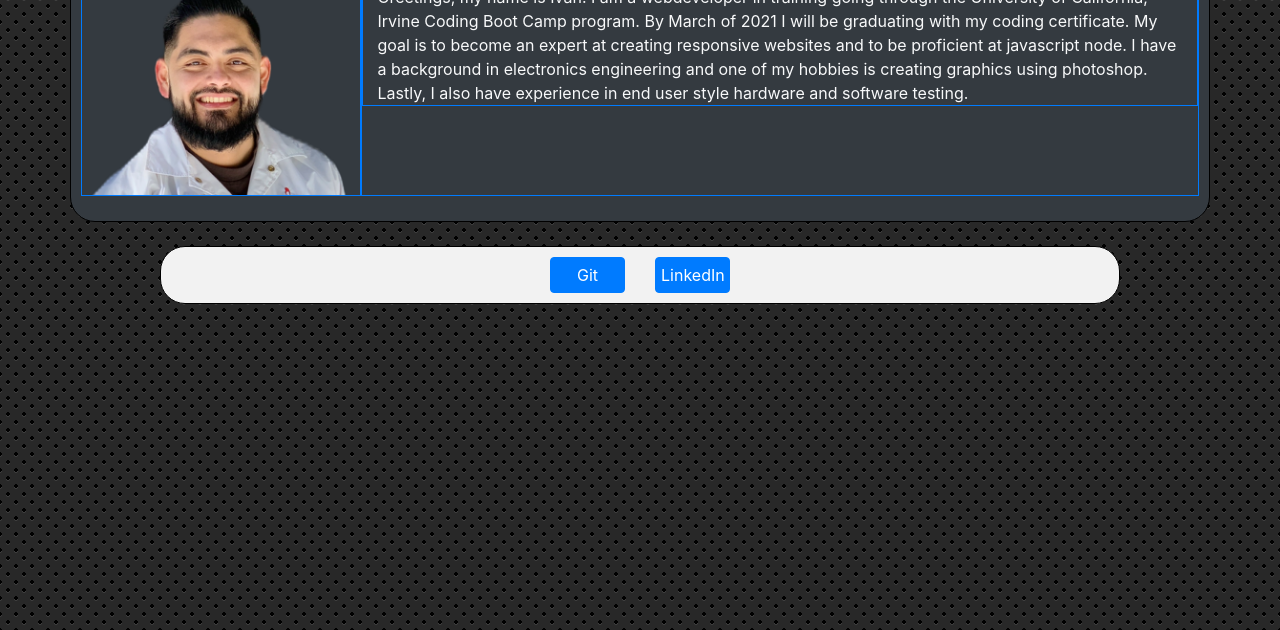
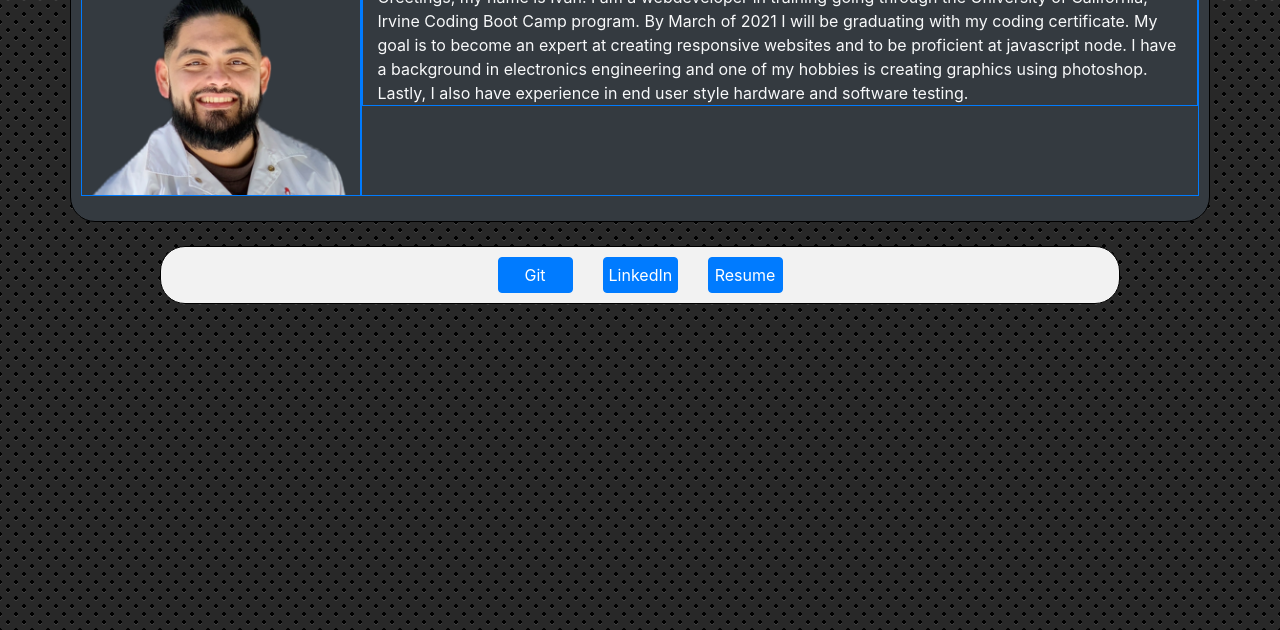
Before and after one commit to ifsilvar/Homework2, a plain HTML site: page index.html in a window 1280 px wide. Shown: the part 170-800 px from the top of the page. Drawn offline with nearby package versions, Linux system fonts and the light colour scheme.

Commit message:
added resume

```diff
--- a/index.html
+++ b/index.html
@@ -84,11 +84,14 @@
     <br>
     <div class="container w-75 justify-content-center d-flex align-items-center" id="links1">
             <div class="row">
-                <div class="col-6">
+                <div class="col-4">
                     <a class="btn btn-primary my-button" href="https://github.com/ifsilvar" role="button">Git</a>
                 </div>
-                <div class="col-6">
+                <div class="col-4">
                     <a class="btn btn-primary my-button" href="https://www.linkedin.com/in/ivan-f-silvar/r" role="button">LinkedIn</a>
+                </div>
+                <div class="col-4">
+                    <a class="btn btn-primary my-button" href="./Ivan_F_Silvar_Resume.pdf" role="button">Resume</a>
                 </div>
             </div>
     </div>
```
Also changed, not shown: portfolio.html (+1 -1 lines), 1 other file.
